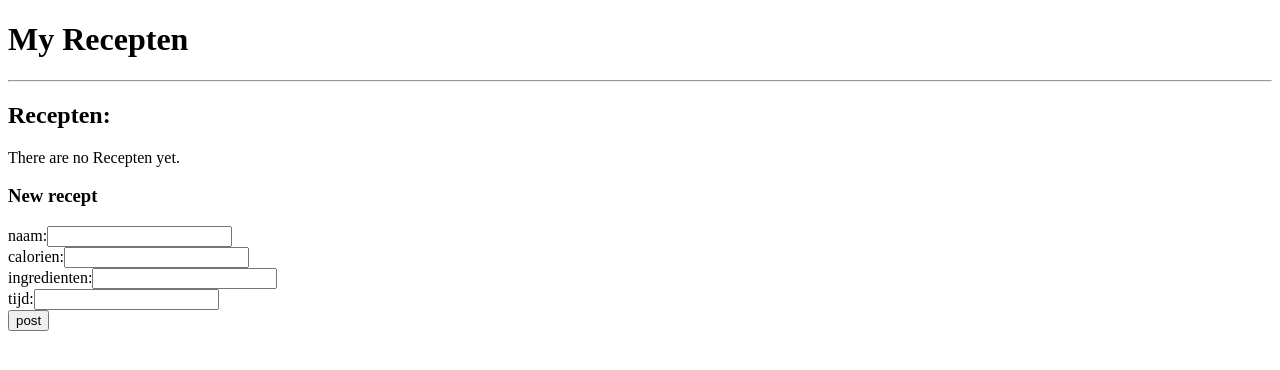
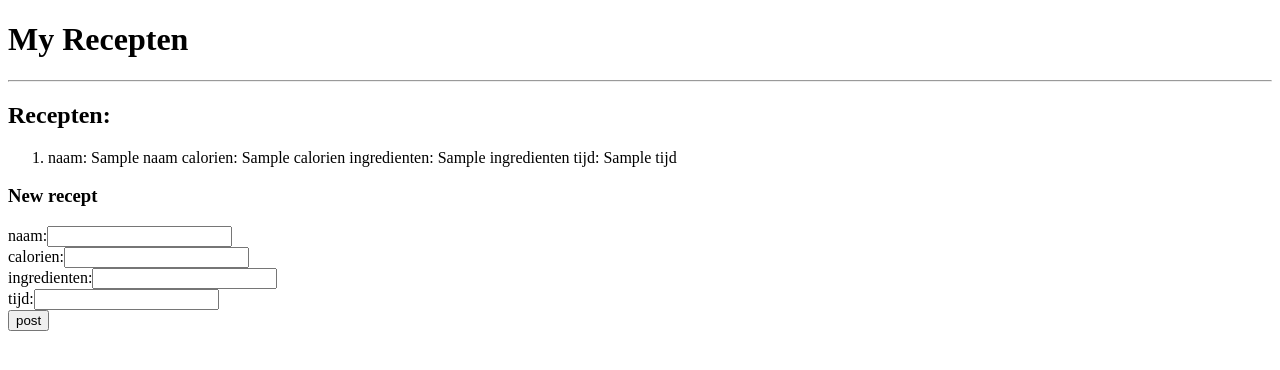
Before and after one commit to pieterVL/globalsite, a Django app: page /recepten/ in a window 1280 px wide. Shown: the top 370 px of the page. Run offline with Django 3.2, Linux system fonts and the light colour scheme; tables that the repository leaves empty hold one stand-in row (values such as "Sample post"); a database or web service that is not in the repository returns one stand-in record (values such as "Sample title").

Commit message:
add check exists

```diff
--- a/recepten/templates/forum/index.html
+++ b/recepten/templates/forum/index.html
@@ -8,14 +8,17 @@
 	<h1>My Recepten</h1><hr>
 	<h2>Recepten:</h2>
 
-	{% if recepten %}
-		<ul>
+	{% if recepten is not None %}
+		<ol>
     	{% for r in recepten %}
     		<li>
-    			{{r}}
+    			naam: {{r.naam}}
+    			calorien: {{r.calorien}}
+    			ingredienten: {{r.ingredienten}}
+    			tijd: {{r.tijd}}
     		</li>
     	{% endfor%}
-    	</ul>
+    	</ol>
     {% else %}
     	<p>There are no Recepten yet.</p>
 	{% endif %}
--- a/recepten/views.py
+++ b/recepten/views.py
@@ -8,22 +8,37 @@ client = MongoClient()
 # db = client['primer']
 # coll = db['dataset']
 db = client['Recepten']
-coll = db['test']
+
 # Create your views here.
 def index(request):
-	vari =  insert(0)
-	print vari
-	print vari.inserted_id
-	return render(request, 'forum/index.html', {'recepten':None})
+	if request.method == 'GET':
+		cursor = getAll()
+		return render(request, 'forum/index.html', {'recepten':cursor})
+	elif request.method == 'POST':
 
-	# if request.method == 'GET':
-	# 	return render(request, 'forum/index.html', {'topics':getTopics()})
-	# elif request.method == 'POST':
-	# 	subject = request.POST['subject'];
-	# 	addTopic(subject)
-	# 	addPost(subject, request.POST['post'])
-	# 	return redirect('.')
+		if not exists(request.POST['naam']):
+		# if True:
+			insert({
+				'naam':	request.POST['naam'],
+				'calorien':	request.POST['calorien'],
+				'ingredienten':	request.POST['ingredienten'],
+				'tijd':	request.POST['tijd'],
+			})
+
+		return redirect("./")
+
+def getAll():
+	return db['res'].find()
+
+def exists(name):
+	print name
+	cursor = getAll()
+	for r in cursor:
+		if r['naam'] == name:
+			return True
+	return False
 
 def insert(obj):
-	result = db['test'].insert_one({'key':'value'})
+	# result = db['test'].insert_one({'key':'value'})
+	result = db['res'].insert_one(obj)
 	return result
```
Also changed, not shown: 1 other file.
